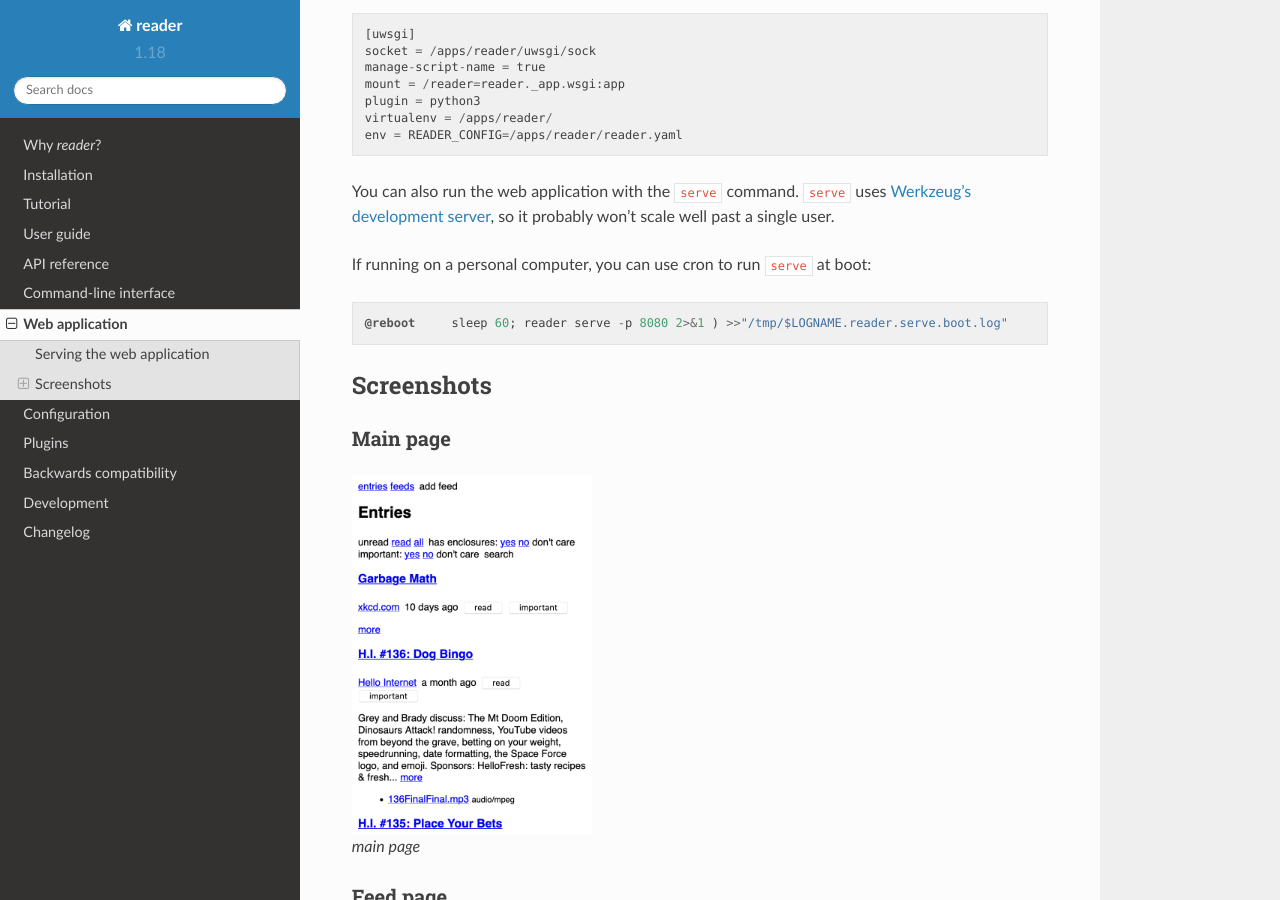
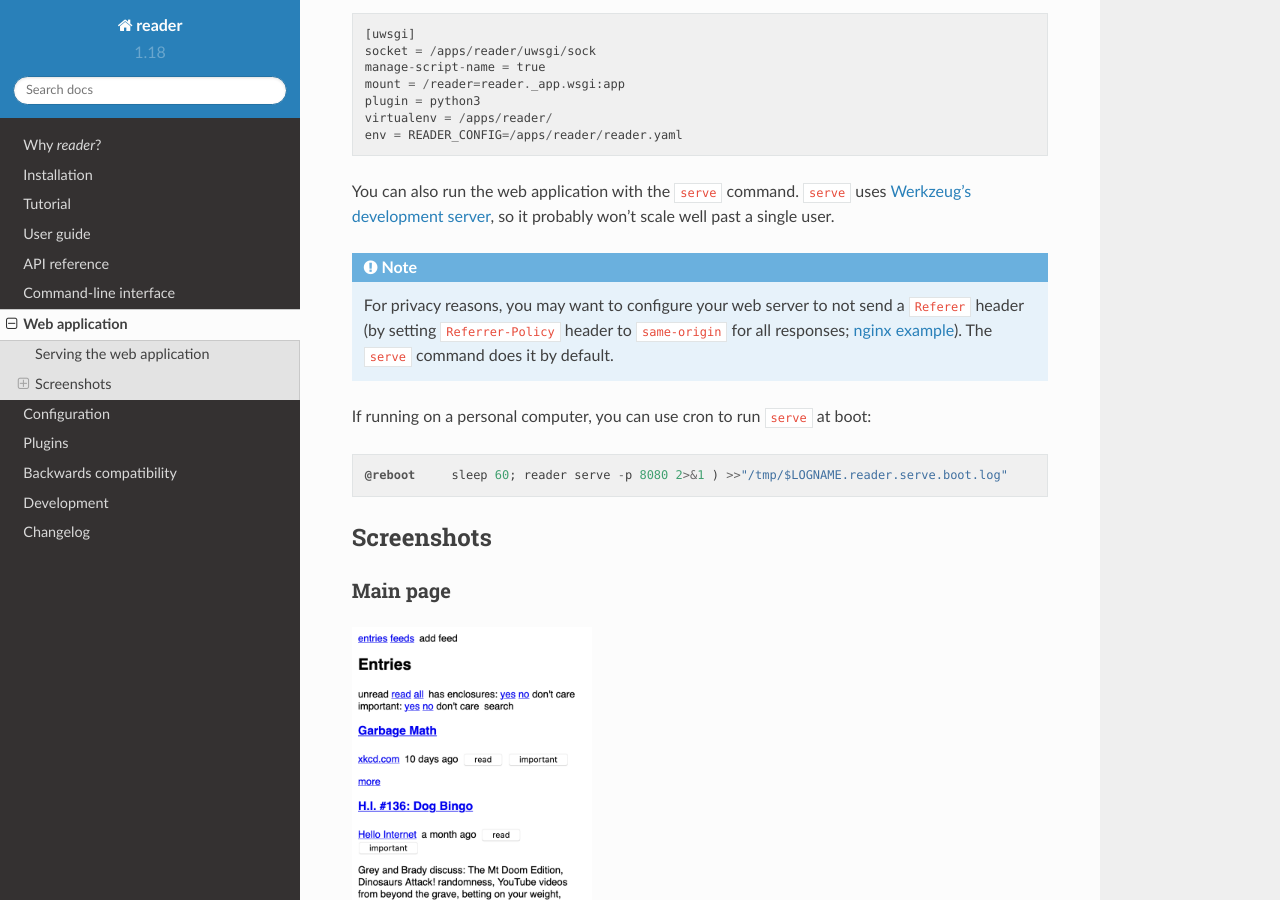
Before and after one commit to Alcides1123/reader, a Sphinx documentation site: the page built from docs/app.rst, in a window 1280 px wide and 900 px high, scrolled down 749 px. Built offline with Sphinx 7.4.7 and the Read the Docs theme 2.0.0, drawn with Linux system fonts in a browser that asks for light colours.

Commit message:
serve: Don't set Referer header for cross-origin requests.
For #209.

```diff
--- a/CHANGES.rst
+++ b/CHANGES.rst
@@ -73,6 +73,10 @@ Unreleased
   from the :meth:`~Reader.get_feeds()` results
   when there are more than 256 feeds (``Storage.chunk_size``).
   (:issue:`203`)
+
+* When serving the web application with ``python -m reader serve``,
+  don't set the ``Referer`` header for cross-origin requests.
+  (:issue:`209`)
 
 
 Version 1.17
--- a/docs/app.rst
+++ b/docs/app.rst
@@ -43,8 +43,17 @@ An example uWSGI configuration file (probably not idiomatic, from `here`_)::
 
 
 You can also run the web application with the ``serve`` command.
-``serve`` uses `Werkzeug's development server`_, so it probably won't scale
-well past a single user.
+``serve`` uses `Werkzeug's development server`_,
+so it probably won't scale well past a single user.
+
+.. note::
+
+    For privacy reasons,
+    you may want to configure your web server to not send a ``Referer`` header
+    (by setting ``Referrer-Policy`` header to ``same-origin``
+    for all responses; `nginx example`_).
+    The ``serve`` command does it by default.
+
 
 If running on a personal computer, you can use cron to run ``serve`` at boot::
 
@@ -52,6 +61,7 @@ If running on a personal computer, you can use cron to run ``serve`` at boot::
 
 
 .. _here: https://github.com/lemon24/owncloud/blob/b6a6ba28f84fa40a1a822c200c9e245bad84600b/reader.yaml#L77
+.. _nginx example: https://github.com/lemon24/owncloud/commit/39c5311d9c0973642d3a7dec73369b3607828fdd#diff-4486765de09ef22bfc83d68c7350a8088db6f2ba35f152f49ee36c8ec5aef03d
 .. _Flask documentation: http://flask.pocoo.org/docs/1.0/deploying/
 .. _Werkzeug's development server: http://werkzeug.pocoo.org/docs/0.14/serving/#werkzeug.serving.run_simple
 
```
Also changed, not shown: 1 other file.
